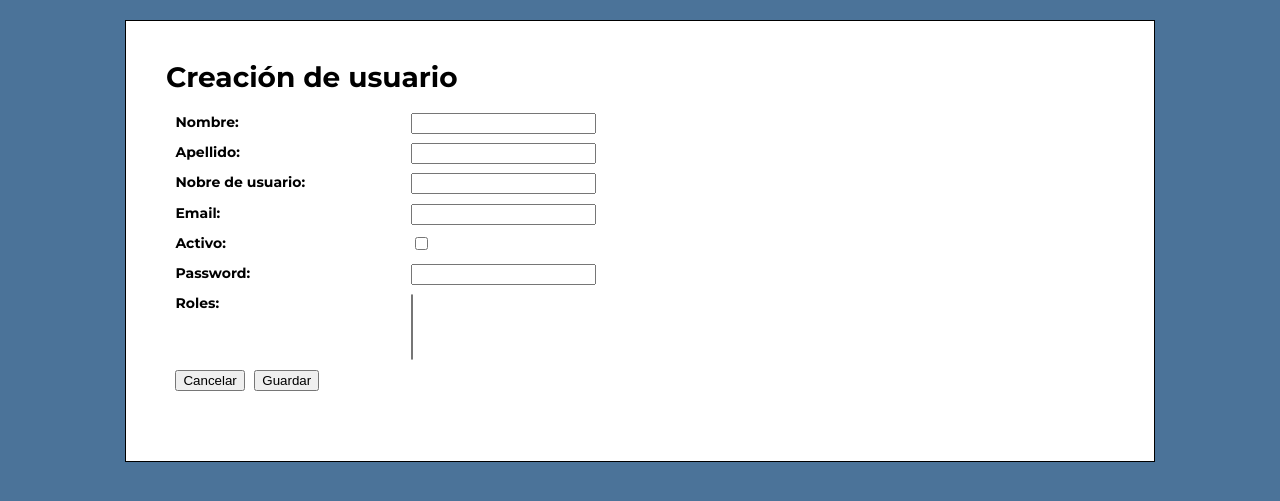
After one commit to rskthomas/flask_club_villa_elisa, a Flask app: page /users/nuevo in a window 1280 px wide. The commit adds this page. Shown: the top 501 px of the page. Run offline with Flask 2, Linux system fonts and the light colour scheme; data that the repository does not hold is empty.

Commit message:
Add user creation

```diff
--- a/admin/src/core/auth/__init__.py
+++ b/admin/src/core/auth/__init__.py
@@ -20,26 +20,23 @@ def delete_user_by_name(firstname):
     db.session.commit()
 
 
-def update_user(id, args, role_ids=None):
-    if role_ids is not None:
-        user = User.query.filter_by(id=id).first()
-        roles = Role.query.filter(Role.id.in_(role_ids)).all()
-        user.roles = roles
-        db.session.commit()
-
-    db.session.execute(
+def update_user(id, args):
+    user = db.session.execute(
         update(User)
         .where(User.id == id)
         .values(args)
+        .returning(User.id)
     )
 
     db.session.commit()
-    return
+    return user
+
 
 def delete_user(user_id):
     db.session.query(User).filter(User.id==user_id).delete()
     db.session.commit()
     return
+
 
 def find_user(id):
     return User.query.filter_by(id=id).first()
@@ -48,5 +45,12 @@ def find_user(id):
 def find_user_by_mail_and_pass(email, password):
     return User.query.filter_by(email=email, password=password).first()
 
+
 def list_roles():
     return Role.query.all()
+
+
+def update_user_roles(user, role_ids):
+    roles = Role.query.filter(Role.id.in_(role_ids)).all()
+    user.roles = roles
+    db.session.commit()
--- a/admin/src/web/controllers/users.py
+++ b/admin/src/web/controllers/users.py
@@ -1,3 +1,5 @@
+from src.core.auth import create_user
+from src.core.auth import update_user_roles
 from src.core.auth import delete_user
 from src.core.auth import update_user
 from flask import Blueprint, render_template, request, flash, redirect, url_for
@@ -6,9 +8,45 @@ from src.core.auth import list_user, find_user, list_roles,update_user
 users_blueprint = Blueprint('users', __name__, url_prefix ='/users')
 
 
+def parse_from_params(form):
+    """
+        Parse http form received and convert it to a
+        User-like dictionary
+
+    Args:
+        form (dict): form received through http and parsed by flask
+
+    Returns:
+        dict: object ready to create/update users
+    """
+
+    update_args = {}
+
+    update_args["firstname"] = form["firstname"]
+    update_args["lastname"] = form["lastname"]
+    update_args["email"] = form["email"]
+    update_args["username"] = form["username"]
+    update_args["password"] = form["password"]
+    update_args["active"] = form["active"] == "on"
+
+    return update_args
+
 @users_blueprint.get("/")
 def index():
     return render_template('users/index.html', users=list_user())
+
+@users_blueprint.get("/nuevo")
+def new():
+    return render_template('users/new.html', roles=list_roles())
+
+@users_blueprint.post("/crear")
+def create():
+
+    user = create_user(**parse_from_params(request.form))
+    update_user_roles(user, request.form.getlist('roles'))
+
+    flash('El usuario se creó correctamente', 'success')
+    return redirect(url_for('users.index'))
 
 
 @users_blueprint.get("/<int:id>/editar")
@@ -19,18 +57,9 @@ def edit(id):
 
 @users_blueprint.post("/update")
 def update():
-    params = request.form
-    user_id = params["id"]
-    update_args = {}
-    update_args["firstname"] = params["firstname"]
-    update_args["lastname"] = params["lastname"]
-    update_args["email"] = params["email"]
-    update_args["username"] = params["username"]
-    update_args["password"] = params["password"]
-    update_args["active"] = params["active"] == "on"
-    role_ids = params.getlist("roles")
-
-    update_user(user_id, update_args, role_ids=role_ids)
+    user = update_user(request.form['id'], parse_from_params(request.form))
+    update_user_roles(user,
+                        request.form.getlist('roles'))
 
     flash('usuario modificado con éxito', 'success')
     return redirect(url_for('users.index'))
--- a/admin/src/web/templates/users/index.html
+++ b/admin/src/web/templates/users/index.html
@@ -26,11 +26,12 @@
           <th>{{'Si' if user.active else 'No'}}</th>
           <th> {{ user.roles | map(attribute='name') | join(', ')}}</th>
           <th>
-            <a href="{{user.id}}/editar"><i class="fa fa-pencil" aria-hidden="true"></i></a>
-            <a href="{{user.id}}/destroy"><i class="fa fa-trash" aria-hidden="true"></i></a>
+            <a href="{{url_for('users.edit', id=user.id)}}"><i class="fa fa-pencil" aria-hidden="true"></i></a>
+            <a href="{{url_for('users.destroy', user_id=user.id)}}"><i class="fa fa-trash" aria-hidden="true"></i></a>
           </th>
       </tr>
       {% endfor %}
   </tbody>
   </table>
+  <a href="{{ url_for('users.new') }}"><button>Crear nuevo usuario + </button></a>
 {% endblock%}
--- /dev/null
+++ b/admin/src/web/templates/users/new.html
@@ -0,0 +1,45 @@
+{% extends "layout.html" %}
+{% block title %} Edición de usuario {% endblock %}
+{% block head %} {{ super() }} {% endblock %}
+{% block content %}
+    <h1>Creación de usuario</h1>
+    <section>
+        <form action="{{url_for('users.create')}}" method="post">
+            <div class="object-property-container">
+                <label class="object-property-label"> Nombre: </label>
+                <input class="object-property-value" type="text" name="firstname"/>
+            </div>
+            <div class="object-property-container">
+                <label class="object-property-label"> Apellido: </label>
+                <input class="object-property-value" type="text" name="lastname" />
+            </div>
+            <div class="object-property-container">
+                <label class="object-property-label"> Nobre de usuario: </label>
+                <input class="object-property-value" type="text" name="username" />
+            </div>
+            <div class="object-property-container">
+                <label class="object-property-label"> Email: </label>
+                <input class="object-property-value" type="text" name="email" />
+            </div>
+            <div class="object-property-container">
+                <label class="object-property-label">Activo: </label>
+                <input class="object-property-value" type="checkbox" name="active"/>
+            </div>
+            <div class="object-property-container">
+                <label class="object-property-label"> Password: </label>
+                <input class="object-property-value" type="password" name="password"  />
+            </div>
+            <div class="object-property-container">
+                <label class="object-property-label"> Roles: </label>
+                <select class="object-property-value" name="roles" multiple>
+                    {% for role in roles%}
+                        <option value="{{role.id}}"> {{role.name}} </option>
+                    {% endfor%}
+                </select>
+            </div>
+
+            <a class="edit-link" href="/users"><button type="button">Cancelar</button></a>
+            <input class="edit-link" type="submit" name="Editar" value="Guardar" />
+        </form>
+    </section>
+{% endblock %}
```
Also changed, not shown: admin/src/core/auth/users.py (line endings or trailing spaces).
